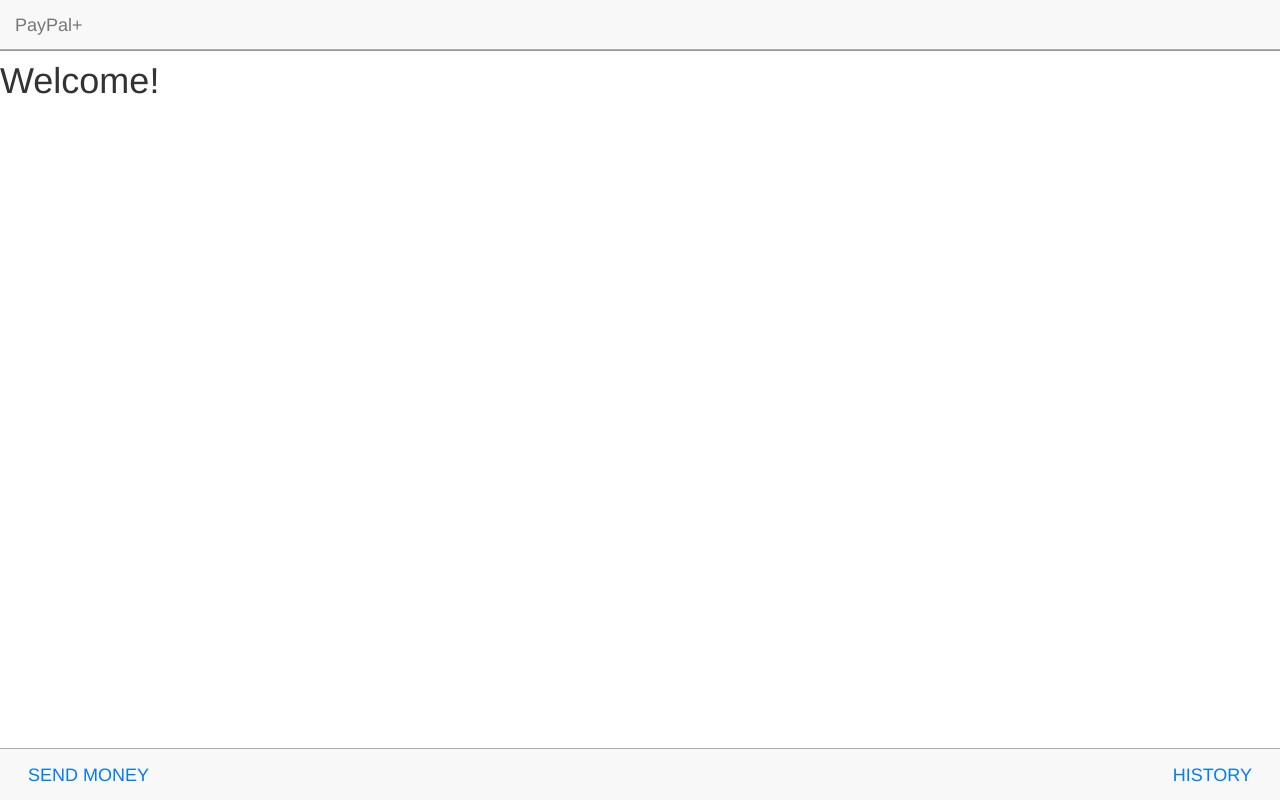
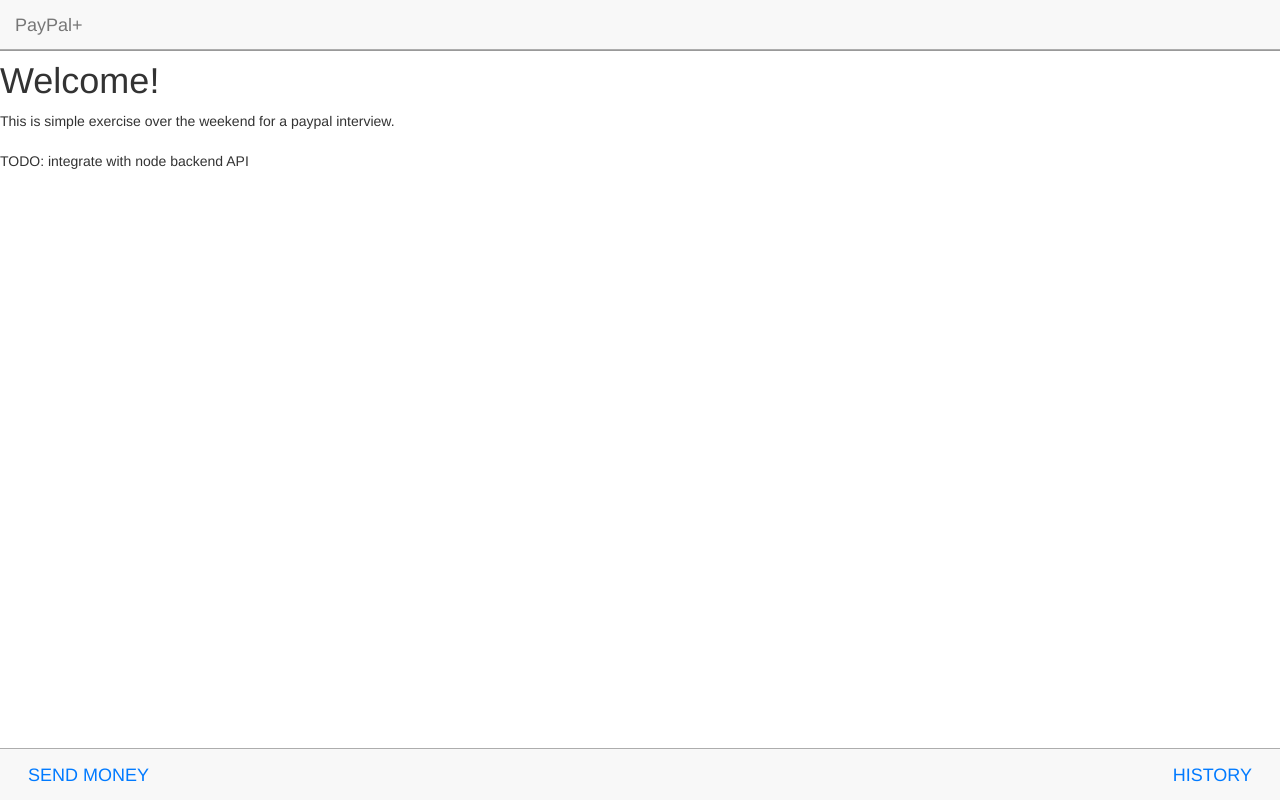
Before and after one commit to kesava/paypal-exercise, a website: page views/index.html in a window 1280 px wide. Drawn offline with nearby package versions, Linux system fonts and the light colour scheme; files that its build step writes are made by us from their sources; files whose address does not match are found by name.

Commit message:
little readme

```diff
--- a/assets/js/templates/homepage.html
+++ b/assets/js/templates/homepage.html
@@ -1,5 +1,10 @@
 <div class="home">
 	<h1>Welcome!</h1>
+
+  This is simple exercise over the weekend for a paypal interview.
+  <br/>
+  <br/>
+  TODO: integrate with node backend API
 </div>
 
     <div class="navbar navbar-app navbar-absolute-bottom">
```
Also changed, not shown: README.md.
